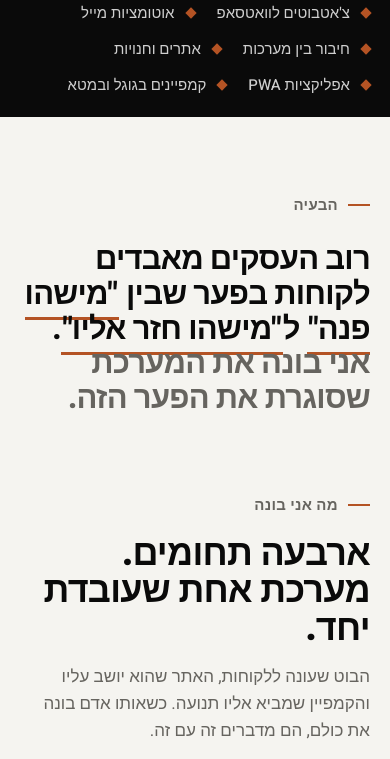
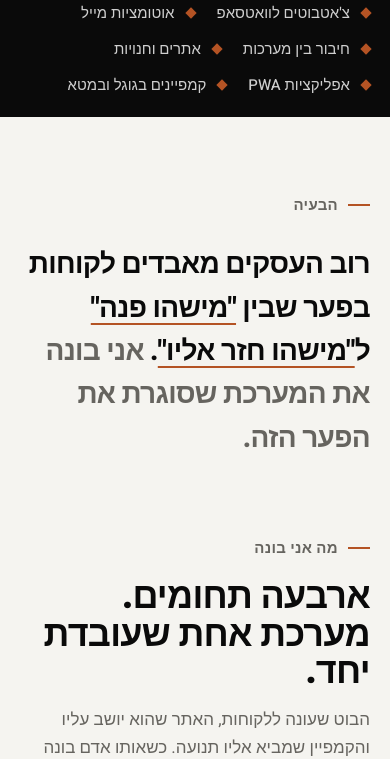
Before and after one commit to shaydadon/sdmarketing, a PHP site: page / in a window 390 px wide. Shown: the part 1605-2364 px from the top of the page. Run offline with PHP 8.4, Linux system fonts and the light colour scheme; some web fonts are replaced.

Commit message:
Keep the problem headline underlines intact on a phone.
On narrow screens each quoted phrase stays on one line, with a text underline that clears the next line. The desktop headline is unchanged.

Co-authored-by: shaydadon <shaydadon@users.noreply.github.com>

```diff
--- a/assets/css/style.css
+++ b/assets/css/style.css
@@ -799,6 +799,20 @@ footer a:hover{color:#fff}
   .sent-card .ctas .btn{justify-content:center}
   .env-badge{bottom:88px}
 }
+@media (max-width:420px){
+  .statement h2{font-size:28px;line-height:1.55}
+  .statement h2 mark{
+    border-bottom:0;
+    padding:0;
+    white-space:nowrap;
+    text-decoration:underline;
+    text-decoration-color:var(--accent);
+    text-decoration-thickness:2px;
+    text-underline-offset:.22em;
+    -webkit-box-decoration-break:clone;
+    box-decoration-break:clone;
+  }
+}
 @media (prefers-reduced-motion:reduce){
   html{scroll-behavior:auto}
   .btn.is-loading .spinner{animation:none}
```
